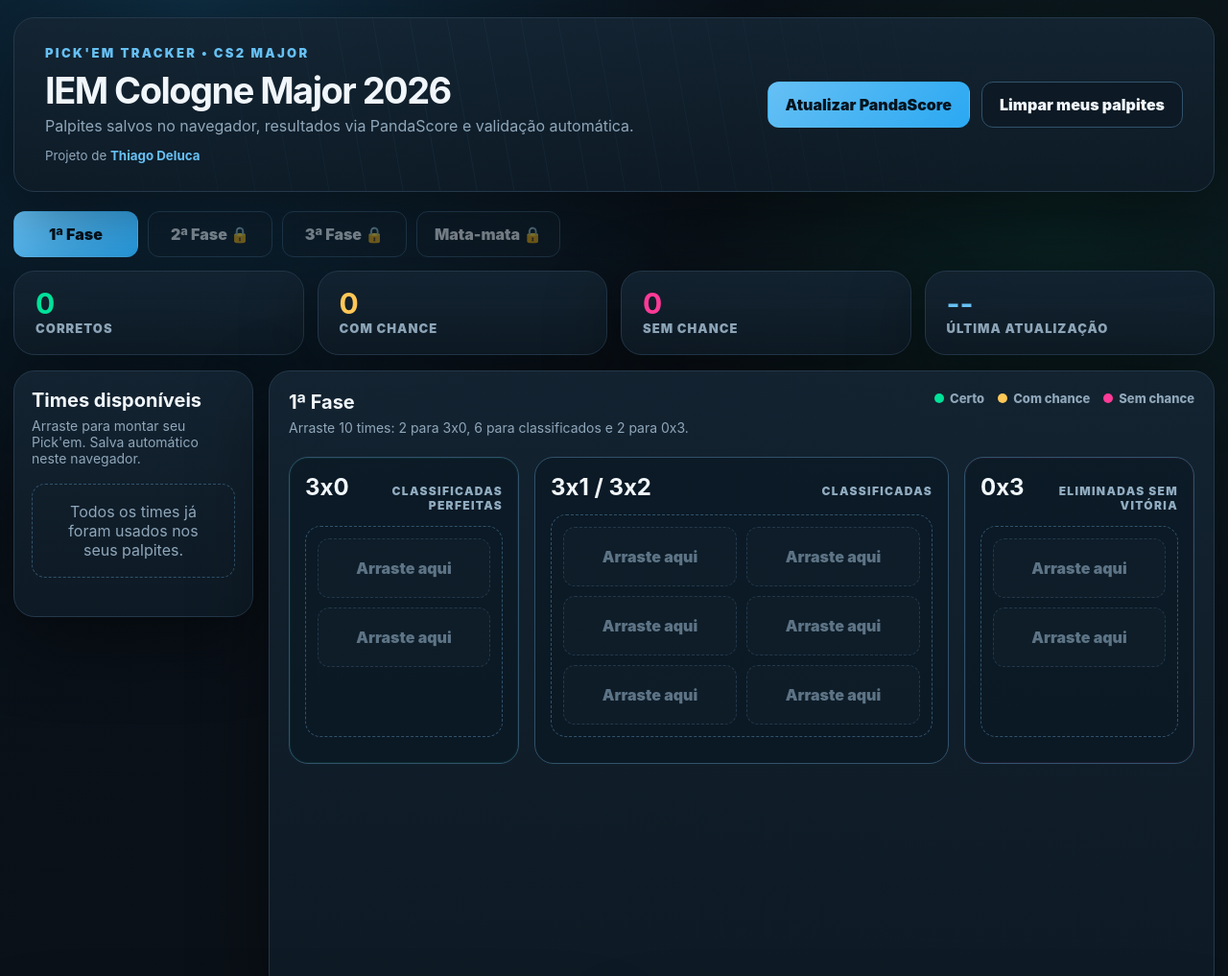
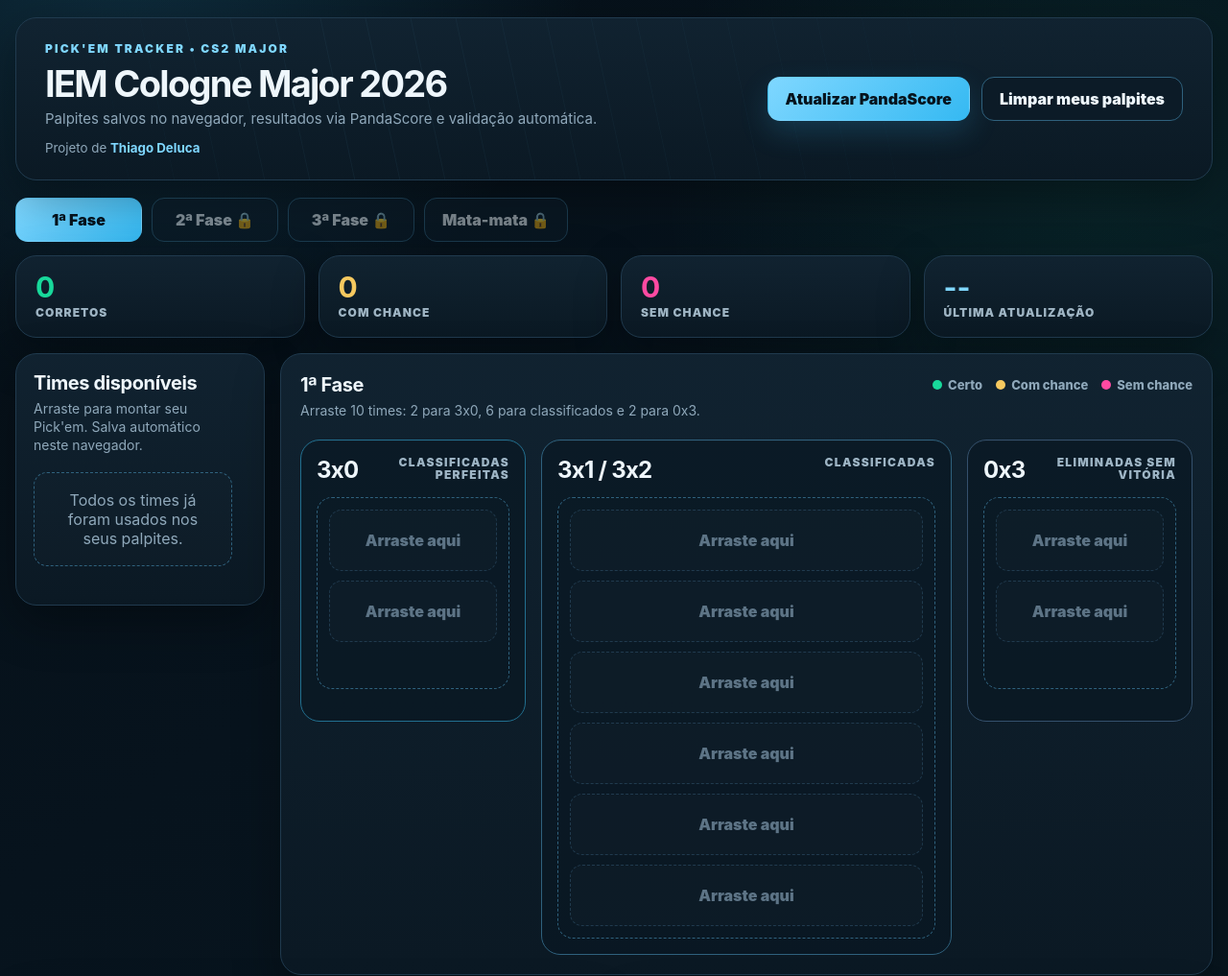
Before and after one commit to thiagodeluca/cs2-pickem-tracker, a website: page public/index.html in a window 1280 px wide. Shown: the top 1017 px of the page at 96% size. Drawn offline with Linux system fonts and the light colour scheme; no server answers.

Commit message:
Improve layout and colors

```diff
--- a/public/style.css
+++ b/public/style.css
@@ -1,41 +1,59 @@
 :root{
-  --bg:#0b1118;
-  --panel:#101b26;
-  --panel2:#122231;
-  --line:#24384a;
-  --line2:#31526b;
-  --text:#f1f6fb;
-  --muted:#8fa7ba;
-  --blue:#2aa8f2;
-  --blue2:#66c0f4;
-  --green:#00e19a;
-  --yellow:#ffc857;
-  --pink:#ff3b98;
-  --shadow:0 24px 80px rgba(0,0,0,.45);
-  --r:22px;
+  --bg:#07111a;
+  --bg2:#0a1620;
+  --panel:#0f202d;
+  --panel-soft:#122837;
+  --panel-dark:#091823;
+  --card:#0b1c28;
+  --card-hover:#102938;
+  --line:#203a4e;
+  --line-soft:#183044;
+  --line-strong:#2f617d;
+  --text:#eef6fb;
+  --text-soft:#d4e4ee;
+  --muted:#8fa8ba;
+  --muted2:#6f8798;
+  --accent:#35b9f2;
+  --accent2:#7fd7ff;
+  --green:#18d99b;
+  --yellow:#f6c95f;
+  --pink:#ff4aa2;
+  --danger:#c83574;
+  --shadow:0 18px 50px rgba(0,0,0,.32);
+  --r-lg:22px;
+  --r-md:16px;
+  --r-sm:12px;
 }
+
 *{box-sizing:border-box}
+html{scrollbar-color:#557083 #0b1823;scrollbar-width:thin}
 body{
   margin:0;
   min-height:100vh;
   color:var(--text);
   font-family:Inter, ui-sans-serif, system-ui, -apple-system, BlinkMacSystemFont, "Segoe UI", Arial, sans-serif;
   background:
-    radial-gradient(circle at 16% 0%, rgba(42,168,242,.19), transparent 35%),
-    radial-gradient(circle at 86% 20%, rgba(0,225,154,.08), transparent 28%),
-    linear-gradient(135deg,#071019 0%, #0b1118 52%, #0c1721 100%);
+    radial-gradient(circle at 10% -8%, rgba(53,185,242,.18), transparent 28%),
+    radial-gradient(circle at 90% 15%, rgba(24,217,155,.08), transparent 30%),
+    linear-gradient(145deg,#061018 0%, #07131d 44%, #081720 100%);
 }
 button{font:inherit}
-.shell{width:min(1880px, calc(100vw - 44px)); margin:18px auto 42px}
+button:hover{transform:translateY(-1px)}
+
+.shell{
+  width:min(1780px, calc(100vw - 40px));
+  margin:18px auto 34px;
+}
 .glass{
-  background:linear-gradient(180deg, rgba(20,36,50,.92), rgba(14,27,38,.9));
+  background:linear-gradient(180deg, rgba(17,35,49,.96), rgba(11,25,36,.96));
   border:1px solid var(--line);
-  border-radius:var(--r);
+  border-radius:var(--r-lg);
   box-shadow:var(--shadow);
 }
+
 .hero{
-  min-height:154px;
-  padding:28px 32px;
+  min-height:130px;
+  padding:24px 30px;
   display:flex;
   justify-content:space-between;
   align-items:center;
@@ -44,35 +62,91 @@
   overflow:hidden;
 }
 .hero:after{
-  content:""; position:absolute; inset:0; pointer-events:none; opacity:.18;
-  background:repeating-linear-gradient(80deg, transparent 0 18px, rgba(102,192,244,.35) 19px, transparent 20px 38px);
-  mask-image:linear-gradient(90deg, transparent, #000 35%, transparent 95%);
+  content:"";
+  position:absolute;
+  inset:0;
+  pointer-events:none;
+  opacity:.13;
+  background:repeating-linear-gradient(78deg, transparent 0 22px, rgba(127,215,255,.42) 23px, transparent 24px 46px);
+  mask-image:linear-gradient(90deg, transparent, #000 28%, transparent 96%);
 }
-.eyebrow{color:var(--blue2); text-transform:uppercase; letter-spacing:.18em; font-size:13px; font-weight:900}
-h1{font-size:38px; line-height:1; margin:12px 0 8px; letter-spacing:-.04em}
+.hero > *{position:relative;z-index:1}
+.eyebrow{
+  color:var(--accent2);
+  text-transform:uppercase;
+  letter-spacing:.18em;
+  font-size:12px;
+  font-weight:950;
+}
+h1{
+  font-size:38px;
+  line-height:1;
+  margin:10px 0 8px;
+  letter-spacing:-.045em;
+}
 p, small{color:var(--muted)}
-.hero p{margin:0 0 10px}.hero small strong{color:var(--blue2)}
-.hero-actions{display:flex; gap:12px; z-index:1}
+.hero p{margin:0 0 10px;font-size:15px}.hero small strong{color:var(--accent2)}
+.hero-actions{display:flex;gap:12px;align-items:center;flex-wrap:wrap;justify-content:flex-end}
 .primary,.ghost,.tab{
-  border:1px solid var(--line2); border-radius:12px; padding:13px 18px; color:var(--text); cursor:pointer; font-weight:900;
-  background:#0d1a25; transition:.16s transform,.16s border-color,.16s background;
+  border:1px solid var(--line-strong);
+  border-radius:13px;
+  padding:12px 18px;
+  color:var(--text);
+  cursor:pointer;
+  font-weight:900;
+  background:#0c1b27;
+  transition:.16s transform,.16s border-color,.16s background,.16s opacity;
 }
-.primary{background:linear-gradient(135deg,var(--blue2),var(--blue)); color:#06131d; border-color:transparent}
-.ghost:hover,.tab:hover{border-color:var(--blue2)} button:hover{transform:translateY(-1px)}
-.tabs{display:flex; gap:10px; margin:20px 0 14px}.tab{min-width:130px}.tab.active{background:linear-gradient(135deg,var(--blue2),var(--blue)); color:#06131d; border-color:transparent}.tab.locked{opacity:.45}
-.summary{display:grid; grid-template-columns:repeat(4,1fr); gap:14px; margin-bottom:16px}.metric{padding:18px 22px}.metric strong{display:block; font-size:30px; line-height:1; color:var(--blue2)}.metric span{text-transform:uppercase; letter-spacing:.08em; color:var(--muted); font-size:13px; font-weight:900}.metric-ok strong{color:var(--green)}.metric-live strong{color:var(--yellow)}.metric-dead strong{color:var(--pink)}
-.layout{display:grid; grid-template-columns:270px minmax(760px,1fr) 360px; gap:16px; align-items:start}.panel{padding:18px}.panel-head h2,.board-top h2{font-size:20px;margin:0 0 6px}.panel-head p,.board-top p{font-size:14px;margin:0;color:var(--muted)}
-.pool-panel,.live-panel,.calendar-panel{max-height:calc(100vh - 320px); overflow:auto}.team-list{display:flex; flex-direction:column; gap:10px; margin-top:18px; min-height:120px}
+.primary{background:linear-gradient(135deg,var(--accent2),var(--accent));color:#06131d;border-color:transparent;box-shadow:0 12px 30px rgba(53,185,242,.18)}
+.ghost:hover,.tab:hover{border-color:var(--accent2);background:#102536}.primary:disabled{opacity:.65;cursor:wait}
+
+.tabs{display:flex;gap:10px;margin:18px 0 12px;overflow:auto;padding-bottom:2px}.tab{min-width:132px}.tab.active{background:linear-gradient(135deg,var(--accent2),var(--accent));color:#06131d;border-color:transparent}.tab.locked{opacity:.48}
+.summary{display:grid;grid-template-columns:repeat(4,minmax(0,1fr));gap:14px;margin-bottom:16px}.metric{padding:17px 20px}.metric strong{display:block;font-size:30px;line-height:1;color:var(--accent2)}.metric span{text-transform:uppercase;letter-spacing:.09em;color:#9fb5c4;font-size:12px;font-weight:950}.metric-ok strong{color:var(--green)}.metric-live strong{color:var(--yellow)}.metric-dead strong{color:var(--pink)}
+
+.layout{
+  display:grid;
+  grid-template-columns:280px minmax(760px,1fr) 350px;
+  gap:16px;
+  align-items:start;
+}
+.panel{padding:18px}.panel-head h2,.board-top h2{font-size:20px;margin:0 0 6px;letter-spacing:-.02em}.panel-head p,.board-top p{font-size:14px;margin:0;color:var(--muted);line-height:1.35}.pool-panel,.live-panel,.calendar-panel{max-height:calc(100vh - 315px);overflow:auto;scrollbar-gutter:stable}
+.team-list{display:flex;flex-direction:column;gap:10px;margin-top:18px;min-height:120px}
+
 .team-card{
-  display:grid; grid-template-columns:44px 1fr auto; align-items:center; gap:12px; min-height:62px; padding:10px 12px;
-  border:1px solid var(--line); border-radius:14px; background:#0b1823; cursor:grab; user-select:none;
+  display:grid;
+  grid-template-columns:46px minmax(0,1fr) auto;
+  align-items:center;
+  gap:12px;
+  min-height:64px;
+  padding:10px 12px;
+  border:1px solid var(--line-soft);
+  border-radius:15px;
+  background:linear-gradient(180deg, rgba(14,31,44,.98), rgba(8,22,32,.98));
+  cursor:grab;
+  user-select:none;
+  box-shadow:inset 0 1px 0 rgba(255,255,255,.025);
 }
-.team-card.dragging{opacity:.45}.team-card:hover{border-color:var(--blue2)}
-.logo{width:42px;height:42px;border-radius:10px;background:#d9ebf7;display:flex;align-items:center;justify-content:center;overflow:hidden;color:#0b1823;font-weight:1000}.logo img{width:100%;height:100%;object-fit:contain;padding:3px}.name{font-weight:950;font-size:15px;line-height:1.05}.record{font-size:12px;color:var(--muted);margin-top:3px}.badge{border-radius:999px;padding:5px 8px;font-size:10px;font-weight:1000;text-transform:uppercase;border:1px solid var(--line2);color:#b9d1e4;background:#193044}.badge.ok{color:#02140f;background:var(--green);border-color:transparent}.badge.live{color:#322304;background:rgba(255,200,87,.18);border-color:#a9822e}.badge.dead{color:white;background:rgba(255,59,152,.35);border-color:#b7266c}
-.board-panel{padding:20px; min-height:650px}.board-top{display:flex;justify-content:space-between;gap:20px;align-items:flex-start}.legend{display:flex;gap:14px;white-space:nowrap;font-size:13px;font-weight:800;color:var(--muted)}.legend i{display:inline-block;width:10px;height:10px;border-radius:50%;margin-right:6px}.legend .ok{background:var(--green)}.legend .live{background:var(--yellow)}.legend .dead{background:var(--pink)}
-.pick-grid{display:grid; grid-template-columns:260px minmax(420px,1fr) 260px; gap:16px; margin-top:22px}.pick-card{border:1px solid var(--line2);border-radius:20px;background:rgba(9,24,35,.65);padding:16px;min-height:320px}.pick-card header{display:flex;justify-content:space-between;align-items:baseline;gap:12px;margin-bottom:14px}.pick-card strong{font-size:24px}.pick-card header span{text-transform:uppercase;letter-spacing:.11em;color:#91acc0;font-size:12px;font-weight:1000;text-align:right}.pick-card.good{box-shadow:inset 0 0 0 1px rgba(0,225,154,.08)}.pick-card.bad{box-shadow:inset 0 0 0 1px rgba(255,59,152,.08)}
-.slots{border:1px dashed var(--line2);border-radius:16px;padding:12px;min-height:220px;display:grid;gap:10px;align-content:start}.slots-six{grid-template-columns:repeat(2,minmax(0,1fr))}.dropzone.over{outline:2px solid var(--blue2);outline-offset:3px}.placeholder{border:1px dashed var(--line);color:#5d7486;display:flex;align-items:center;justify-content:center;border-radius:12px;min-height:62px;font-weight:900;background:rgba(255,255,255,.015)}
-.pick-card .team-card{min-height:64px}.pick-card .team-card{grid-template-columns:44px 1fr auto}.pick-card .badge{font-size:9px}.side-col{display:grid;gap:16px}.standings,.calendar{display:grid;gap:10px;margin-top:16px}.standing-row,.game-row{display:grid;grid-template-columns:44px 1fr auto;gap:12px;align-items:center;padding:10px 12px;border-radius:14px;background:#0b1823;border:1px solid var(--line)}.standing-row strong,.game-row strong{font-size:15px}.standing-row b{font-size:20px}.game-row{grid-template-columns:1fr auto}.game-teams{display:flex;align-items:center;gap:8px;flex-wrap:wrap}.game-meta{font-size:12px;color:var(--muted);margin-top:4px}.empty{padding:18px;border:1px dashed var(--line2);border-radius:14px;color:var(--muted);text-align:center}
-dialog{border:0;background:transparent}dialog::backdrop{background:rgba(0,0,0,.65)}.modal-card{position:relative;width:min(440px,92vw);background:var(--panel);border:1px solid var(--line2);border-radius:20px;padding:26px;box-shadow:var(--shadow)}.modal-card h3{margin:0 0 10px}.modal-card p{margin:0;line-height:1.5}.modal-close{position:absolute;top:10px;right:12px;background:transparent;border:0;color:var(--muted);font-size:28px;cursor:pointer}
-@media(max-width:1380px){.layout{grid-template-columns:250px 1fr}.side-col{grid-column:1/-1;grid-template-columns:1fr 1fr}.pool-panel,.live-panel,.calendar-panel{max-height:none}.pick-grid{grid-template-columns:240px 1fr 240px}.shell{width:calc(100vw - 28px)}}
-@media(max-width:980px){.hero,.board-top{flex-direction:column}.summary{grid-template-columns:repeat(2,1fr)}.layout{grid-template-columns:1fr}.pick-grid{grid-template-columns:1fr}.slots-six{grid-template-columns:1fr}.side-col{grid-template-columns:1fr}.tabs{overflow:auto}.tab{min-width:120px}}
+.team-card.dragging{opacity:.45}.team-card:hover{border-color:var(--line-strong);background:var(--card-hover)}
+.logo{
+  width:44px;height:44px;border-radius:12px;background:#d9ebf7;display:flex;align-items:center;justify-content:center;overflow:hidden;color:#0b1823;font-weight:1000;flex:0 0 auto;
+}
+.logo img{width:100%;height:100%;object-fit:contain;padding:4px}.name{font-weight:950;font-size:15px;line-height:1.08;overflow:hidden;display:-webkit-box;-webkit-line-clamp:2;-webkit-box-orient:vertical}.record{font-size:12px;color:var(--muted);margin-top:4px;white-space:nowrap}.badge{border-radius:999px;padding:5px 9px;font-size:10px;font-weight:1000;text-transform:uppercase;border:1px solid var(--line-strong);color:#b9d1e4;background:#193044;white-space:nowrap}.badge.ok{color:#02140f;background:var(--green);border-color:transparent}.badge.live{color:#332503;background:rgba(246,201,95,.20);border-color:#a9822e}.badge.dead{color:white;background:rgba(255,74,162,.42);border-color:#b7266c}
+
+.board-panel{padding:20px;min-height:620px;overflow:hidden}.board-top{display:flex;justify-content:space-between;gap:18px;align-items:flex-start}.legend{display:flex;gap:14px;white-space:nowrap;font-size:13px;font-weight:850;color:var(--muted);padding-top:4px}.legend i{display:inline-block;width:10px;height:10px;border-radius:50%;margin-right:6px}.legend .ok{background:var(--green)}.legend .live{background:var(--yellow)}.legend .dead{background:var(--pink)}
+.pick-grid{
+  display:grid;
+  grid-template-columns:minmax(220px,260px) minmax(480px,1fr) minmax(220px,260px);
+  gap:16px;
+  margin-top:20px;
+  align-items:start;
+}
+.pick-card{border:1px solid var(--line-strong);border-radius:20px;background:rgba(9,24,35,.70);padding:16px;min-height:294px;box-shadow:inset 0 1px 0 rgba(255,255,255,.025)}.pick-card header{display:flex;justify-content:space-between;align-items:flex-start;gap:12px;margin-bottom:14px}.pick-card strong{font-size:24px;letter-spacing:-.03em}.pick-card header span{text-transform:uppercase;letter-spacing:.11em;color:#9eb5c5;font-size:12px;font-weight:1000;text-align:right;line-height:1.1}.pick-card.good{border-color:#226f8f}.pick-card.bad{border-color:#34506c}
+.slots{border:1px dashed var(--line-strong);border-radius:16px;padding:12px;min-height:200px;display:grid;gap:10px;align-content:start}.slots-six{grid-template-columns:repeat(2,minmax(0,1fr))}.dropzone.over{outline:2px solid var(--accent2);outline-offset:3px}.placeholder{border:1px dashed var(--line);color:#5d7486;display:flex;align-items:center;justify-content:center;border-radius:13px;min-height:64px;font-weight:900;background:rgba(255,255,255,.014)}
+.pick-card .team-card{min-height:64px;grid-template-columns:44px minmax(0,1fr) auto}.pick-card .badge{font-size:9px;padding:5px 8px}.pick-card .record{font-size:12px}.pick-card .name{font-size:15px}.side-col{display:grid;gap:16px}
+.standings,.calendar{display:grid;gap:10px;margin-top:16px}.standing-row,.game-row{display:grid;grid-template-columns:46px minmax(0,1fr) auto;gap:12px;align-items:center;padding:10px 12px;border-radius:15px;background:linear-gradient(180deg, rgba(13,30,43,.98), rgba(8,22,32,.98));border:1px solid var(--line-soft)}.standing-row strong,.game-row strong{font-size:15px;overflow:hidden;text-overflow:ellipsis}.standing-row b{font-size:20px}.game-row{grid-template-columns:1fr auto}.game-teams{display:flex;align-items:center;gap:8px;flex-wrap:wrap}.game-meta{font-size:12px;color:var(--muted);margin-top:4px}.empty{padding:18px;border:1px dashed var(--line-strong);border-radius:14px;color:var(--muted);text-align:center;background:rgba(255,255,255,.012)}
+
+dialog{border:0;background:transparent}dialog::backdrop{background:rgba(0,0,0,.65)}.modal-card{position:relative;width:min(440px,92vw);background:var(--panel);border:1px solid var(--line-strong);border-radius:20px;padding:26px;box-shadow:var(--shadow)}.modal-card h3{margin:0 0 10px}.modal-card p{margin:0;line-height:1.5}.modal-close{position:absolute;top:10px;right:12px;background:transparent;border:0;color:var(--muted);font-size:28px;cursor:pointer}
+
+@media(max-width:1580px){.shell{width:calc(100vw - 32px)}.layout{grid-template-columns:270px minmax(720px,1fr) 330px}.pick-grid{grid-template-columns:240px minmax(430px,1fr) 240px}.team-card{grid-template-columns:44px minmax(0,1fr) auto}.pick-card .badge{font-size:8.5px}.badge{font-size:9px}}
+@media(max-width:1320px){.layout{grid-template-columns:260px 1fr}.side-col{grid-column:1/-1;grid-template-columns:1fr 1fr}.pool-panel,.live-panel,.calendar-panel{max-height:none}.pick-grid{grid-template-columns:235px 1fr 235px}.slots-six{grid-template-columns:1fr}.pick-card .team-card{grid-template-columns:42px minmax(0,1fr)}.pick-card .badge{justify-self:start;grid-column:2}.pick-card .team-card{gap:10px}}
+@media(max-width:980px){.shell{width:calc(100vw - 20px);margin-top:10px}.hero,.board-top{flex-direction:column}.hero{padding:22px}.hero-actions{justify-content:flex-start}.summary{grid-template-columns:repeat(2,1fr)}.layout{grid-template-columns:1fr}.pick-grid{grid-template-columns:1fr}.slots-six{grid-template-columns:1fr}.side-col{grid-template-columns:1fr}.tabs{overflow:auto}.tab{min-width:120px}.pool-panel,.live-panel,.calendar-panel{max-height:none}h1{font-size:32px}}
```
Also changed, not shown: README.md.
